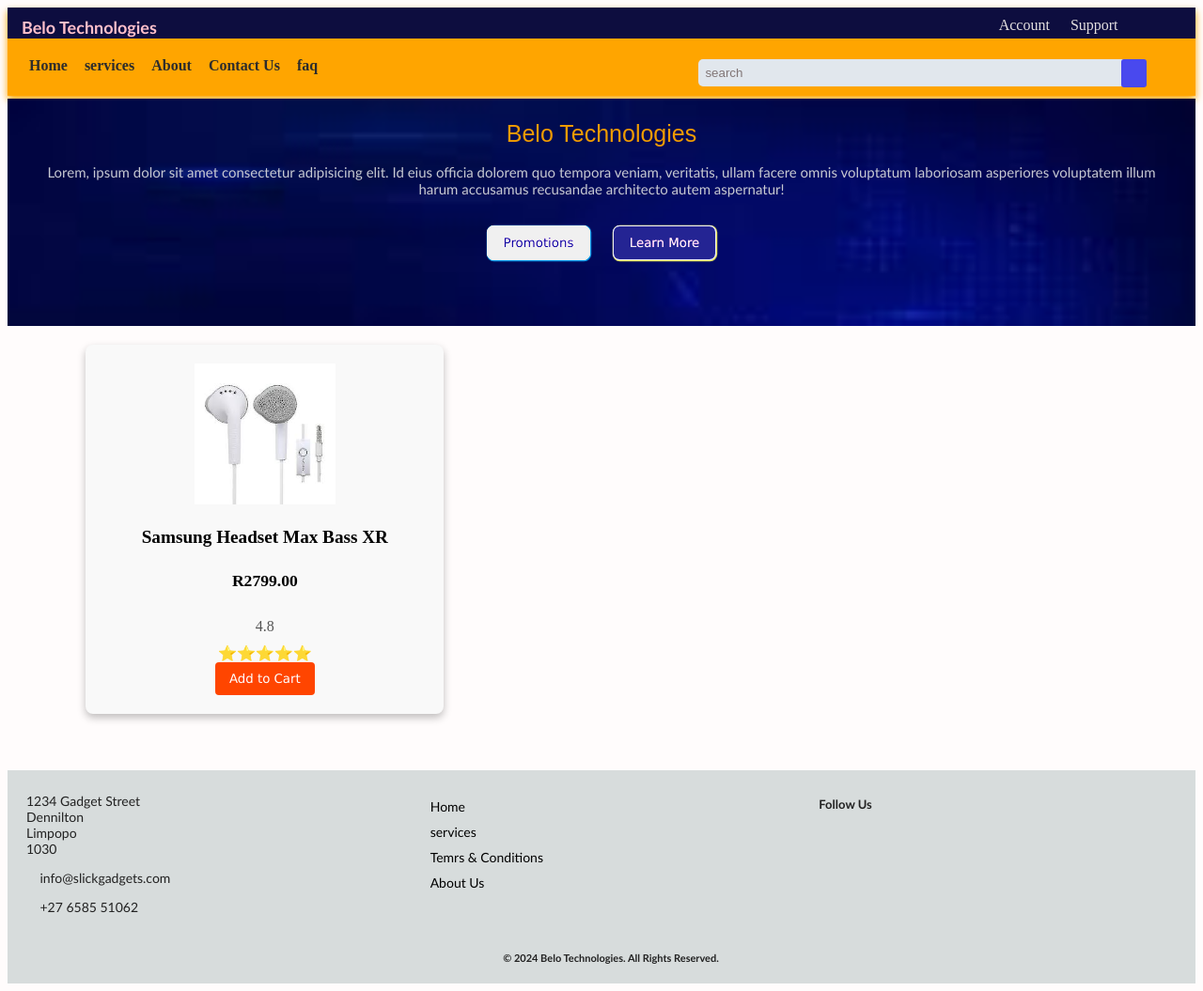
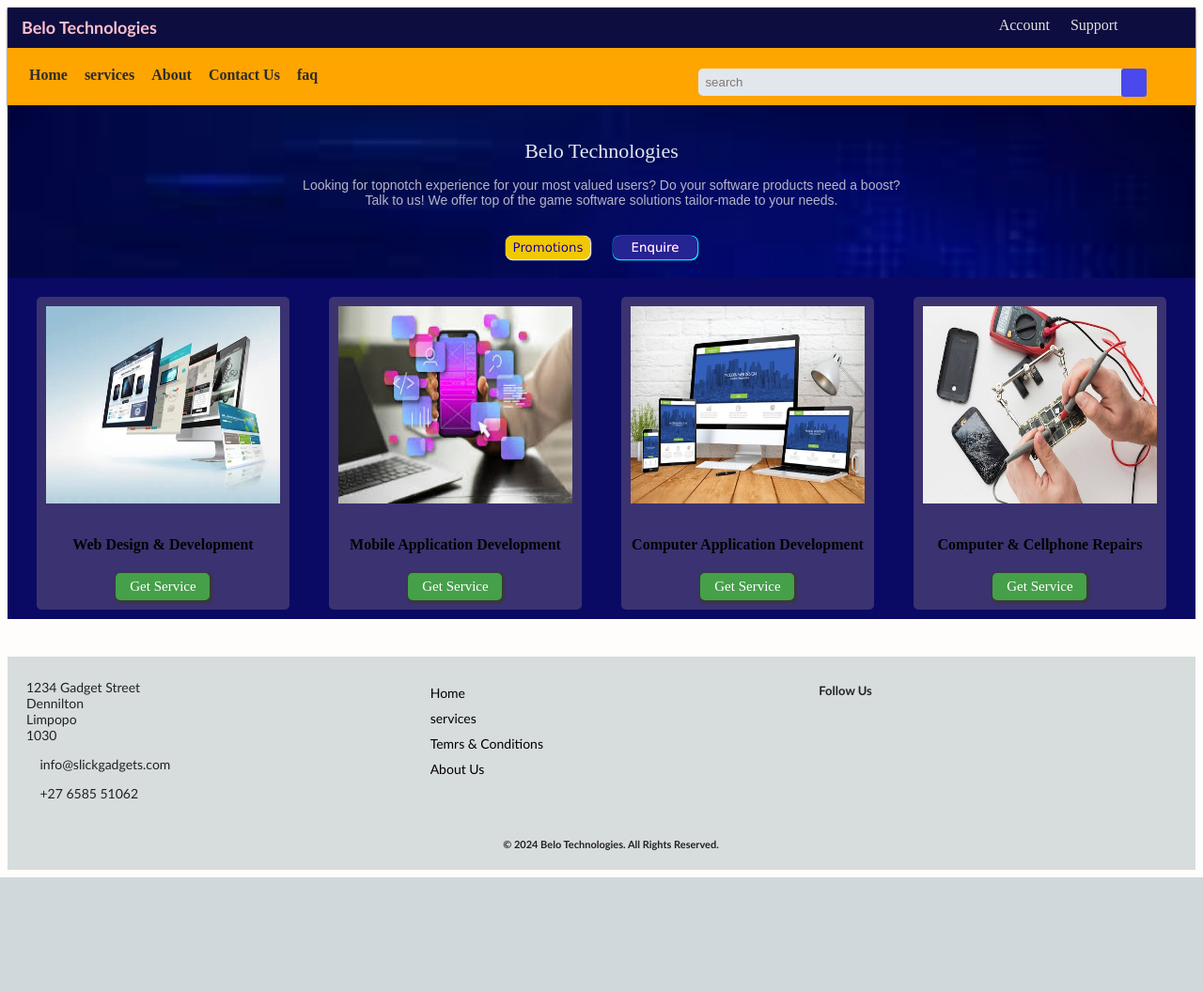
Before and after one commit to KayDrew/gadget-store, a Node server app: page / in a window 1280 px wide. Shown: the whole page at 94% size. After the commit the page ends 934 px from the top, so only its background shows below. Run offline with Node 20, Linux system fonts and the light colour scheme; some libraries are stand-ins or nearby versions; some web fonts are replaced.

Commit message:
added content to services widget

```diff
--- a/public/css/style.css
+++ b/public/css/style.css
@@ -37,7 +37,6 @@
 }
 
 .search{
-    width: 100%;
     margin-left: 30px;
 
 
@@ -90,11 +89,13 @@
 
     color: rgb(74, 71, 71);
     background-color: rgb(13, 13, 63);
-    box-shadow: 0 4px 8px orange;
+    box-shadow: 0 1px 2px rgb(30, 27, 21);
     padding-top: 10px;
     display: grid;
     max-height: 200px;
-   margin-bottom: 3px;
+   position: sticky;
+   z-index: 100;
+   top: 0;
     }
 
 
@@ -383,6 +384,22 @@
 @media screen and (min-width:800px){
 
 
+    .services{
+        display: grid;
+        grid-template-columns: 1fr 1fr 1fr 1fr;
+
+
+    }
+
+    .service{
+        margin-right: 5px;
+    }
+
+
+    .service img{width: 100%;
+
+    }
+
     #userIcon{
         display: none;
 
@@ -432,20 +449,20 @@
 }
 
 #introBtn1, #introBtn2{
-    width: 80px;
+    width: 60px;
     padding: 14px;
 }
 
 #intro p{
 
-    font-family: 'Gill Sans', 'Gill Sans MT', Calibri, 'Trebuchet MS', sans-serif;
-    font-size:17px;
+    font-size:14px;
     margin-bottom:20px;
 }
 
 
 #intro h1{
-    font-size:30px;
+    font-size:28px;
+    margin-top: 30px;
 }
 
 
@@ -468,7 +485,7 @@
     color: #d4d5df;
     padding-right: 30px;
     padding-left: 30px;
-    padding-bottom: 70px;
+    padding-bottom: 20px;
     text-align: center;
     padding-top: 6px;
     filter: contrast(1.8);
@@ -477,14 +494,13 @@
 }
 
 #introBtn1{
-    background-color: rgb(248, 216, 221);
+    background-color: orange;
     color: navy;
-    padding: 10px;
-    width: 110px;
+    padding: 5px;
     border: none;
+    width: 90px;
     border-radius: 7px;
-    border: 1px solid rgb(247, 247, 255);
-    box-shadow: 0.5px 0.5px 0.7px 0.7px rgb(0, 128, 255);
+    box-shadow: 0.5px 0.5px 0.7px 0.7px white;
     margin-right: 20px;
     opacity: 1.5;
     filter: contrast(1.7);
@@ -495,11 +511,11 @@
 #introBtn2{
     background-color:rgb(25, 25, 104);
     color: pink;
-    padding: 10px;
-    width: 110px;
-    border: 1px solid rgb(225, 232, 237);
+    padding: 5px;
+    border: none;
+    width: 90px;
     border-radius: 7px;
-    box-shadow: 0.5px 0.5px 0.7px 0.7px rgb(255, 189, 65);
+    box-shadow: 0.5px 0.5px 0.7px 0.7px cyan;
     opacity: 1.5;
     filter: contrast(1.7);
     filter: brightness(1.5);
@@ -512,21 +528,21 @@
 
 
 #intro h1{
-    font-family:sans-serif;
+    font-family:'Times New Roman', Times, serif;
     font-weight:lighter;
-    color: orange;
-    opacity: 1.2;
+    color: aliceblue;
+    opacity: 1;
     filter: contrast(1.2);
     filter: brightness(1);
-    font-size: 25px;
+    font-size: 22px;
 }
 
 #intro p{
-    font-family:Georgia, 'Times New Roman', Times, serif;
     font-weight:0.5px;
-    font-size:15px;
+    font-family:sans-serif;
+    font-size:13x;
     margin-bottom:30px;
-    opacity: 1.2;
+    opacity: 0.9;
     filter: contrast(1.2);
     filter: brightness(1);
 }
@@ -534,6 +550,7 @@
 .splitNav{
     background-color:orange;
     max-height:70px ;
+    margin-top:  10px;
 }
 
 .a{
@@ -575,3 +592,50 @@
     font-weight: bold;
 
 }
+
+.services{
+    background-color: rgb(10, 10, 101);
+    padding: 10px;
+
+
+}
+
+.service{
+    background-color: rgba(255, 207, 159, 0.2);
+    padding: 10px;
+    border-radius: 5px;
+    margin-bottom: 10px;
+    width: 80%;
+    margin: 0 auto;
+    margin-top: 10px;
+    text-align: center;
+
+
+}
+
+.service img{
+    height: 210px;
+    width: 100%;
+
+}
+
+.service h4{
+    color: rgb(0, 0, 0);
+    font-weight: bolder;
+    opacity: 1.8;
+    filter: brightness(1.4);
+
+
+}
+
+.service button{
+    width: 100px;
+    padding: 6px;
+    border: none;
+    background-color: #45a049;
+    color: white;
+    border-radius: 5px;
+    font-family: serif;
+    font-size: 15px;
+    box-shadow: 1px 1px 2px 2px rgb(58, 57, 57);
+}
--- a/views/index.handlebars
+++ b/views/index.handlebars
@@ -8,30 +8,35 @@
     <div id="intro" style="background-image: url(tech2.jpeg);opacity:1;background-repeat:no-repeat;background-size:cover; color:whitesmke;border:none">
 
         <h1>Belo Technologies</h1>
-        <p style="font-family: 'Gill Sans', 'Gill Sans MT', Calibri, 'Trebuchet MS', sans-serif;">Lorem, ipsum dolor sit amet consectetur adipisicing elit. Id eius officia dolorem quo tempora veniam, veritatis,
-            ullam facere omnis voluptatum laboriosam asperiores
-             voluptatem illum harum accusamus recusandae architecto autem aspernatur!</p>
+        <p style="">Looking for  topnotch experience for your most valued users? Do your software products need a boost?<br>
+             Talk to us! We offer top of the game software solutions tailor-made to your needs.</p>
             <div style="display: inline-block;">
                 <button id="introBtn1">Promotions</button>
-                <button id="introBtn2">Learn More</button>
+                <button id="introBtn2">Enquire</button>
             </div>
             </div>
 
+<div class="services" >
+    <div class="service s1">
+        <img src="web.jpeg" alt="web development"/>
+        <h4>Web Design & Development</h4>
+       <a href="web-development.html" target="_blank"> <button type="button">Get Service</button></a>
+        </div>
+    <div class="service s2">
+        <img src="mobile1.jpeg" alt="web development"/>
+        <h4>Mobile Application Development</h4>
 
-<form action="/product" method="get">
-<div class="row1">
-   {{#each popularProducts}}
-   <div >
-  <div class="product-container">
-    <img class="product-image" src={{this.image}} alt="Product Image" >
-    <h4 class="product-name">{{this.productName}}</h4>
-    <h5 class="product-price">{{this.price}}</h5>
-    <div class="product-description">{{this.rating}}</div>
-    <div class="star-rating">⭐⭐⭐⭐⭐</div>
-     <button type="submit" class="addBtn">Add to Cart</button>
+       <a href="mobile-development.html" target="_blank"> <button type="button">Get Service</button></a>
+        </div>
+    <div class="service s3">
+        <img src="pc.jpg" alt="web development"/>
+        <h4>Computer Application Development</h4>
+       <a href="computer-development.html" target="_blank"> <button type="button">Get Service</button></a>
+        </div>
+    <div class="service s4">
+        <img src="repairs.jpeg" alt="web development"/>
+        <h4>Computer & Cellphone Repairs</h4>
+       <a href="repairs.html" target="_blank"> <button type="button">Get Service</button></a>
+        </div>
 </div>
-   {{/each}}
-</div>
-</div>
-</form>
 </body>
```
Also changed, not shown: images/20240209_155044.jpg (deleted), images/20240209_155118.jpg (deleted), images/logo.png (deleted), images/mobile.jpeg (added), images/mobile1.jpeg (added), images/mobile3.jpeg (added), images/pc.jpg (added), images/repairs.jpeg (added), images/repairs1.jpeg (added), images/web.jpeg (added), images/web1.jpg (added).
